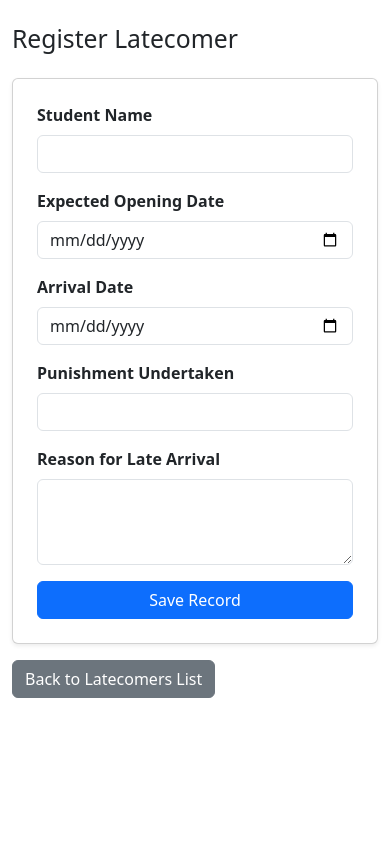
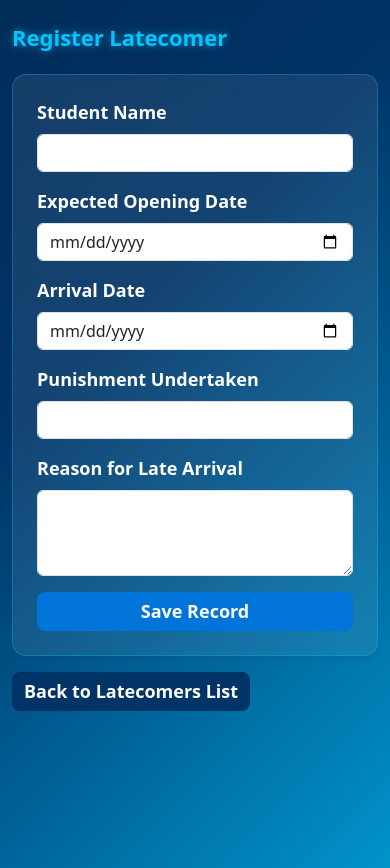
Before and after one commit to EzraelJeremiah-py/PESS, a Flask app: page /late/register in a window 390 px wide. Before the commit the page ends 698 px from the top, so only its background shows below. Run offline with Flask 3, Linux system fonts and the light colour scheme; the visitor is signed in with stand-in values (Sample User, id 1).

Commit message:
Enhance styling and responsiveness for register latecomer page
Added responsive design elements and improved styling for the latecomer registration page.

```diff
--- a/pess-backend/templates/late/register_latecomer.html
+++ b/pess-backend/templates/late/register_latecomer.html
@@ -2,8 +2,74 @@
 <html lang="en">
 <head>
   <meta charset="UTF-8">
+  <!-- ✅ Mobile scaling -->
+  <meta name="viewport" content="width=device-width, initial-scale=1">
   <title>Register Latecomer</title>
   <link href="https://cdn.jsdelivr.net/npm/bootstrap@5.3.3/dist/css/bootstrap.min.css" rel="stylesheet">
+  <style>
+    body {
+      background: linear-gradient(135deg, #001f3f, #003366, #00c6ff);
+      background-size: 200% 200%;
+      animation: gradientMove 14s ease infinite;
+      min-height: 100vh;
+      color: #fff;
+      font-size: 1.1rem; /* ✅ Base font size */
+    }
+    @keyframes gradientMove {
+      0% { background-position: 0% 50%; }
+      50% { background-position: 100% 50%; }
+      100% { background-position: 0% 50%; }
+    }
+    h2 {
+      color: #00c6ff;
+      font-weight: 700;
+      text-shadow: 0 0 8px rgba(0,198,255,0.6);
+      font-size: 1.6rem;
+    }
+    .card {
+      border-radius: 14px;
+      backdrop-filter: blur(12px);
+      background: rgba(255,255,255,0.08);
+      border: 1px solid rgba(0,198,255,0.3);
+      color: #fff;
+      font-size: 1rem;
+    }
+    label {
+      font-size: 1.1rem;
+    }
+    .btn {
+      border-radius: 8px;
+      font-weight: 600;
+      font-size: 1rem;
+    }
+    .btn-primary {
+      background-color: #0074d9;
+      border: none;
+    }
+    .btn-primary:hover {
+      background-color: #005fa3;
+    }
+    .btn-secondary {
+      background-color: #003366;
+      border: none;
+      color: #fff;
+    }
+    .btn-secondary:hover {
+      background-color: #001f3f;
+    }
+    /* ✅ Bigger fonts on phones */
+    @media (max-width: 768px) {
+      body, p, li, a, label, input, textarea {
+        font-size: 18px;
+      }
+      h2 {
+        font-size: 22px;
+      }
+      .btn {
+        font-size: 18px;
+      }
+    }
+  </style>
 </head>
 <body>
   <div class="container mt-4">
```
